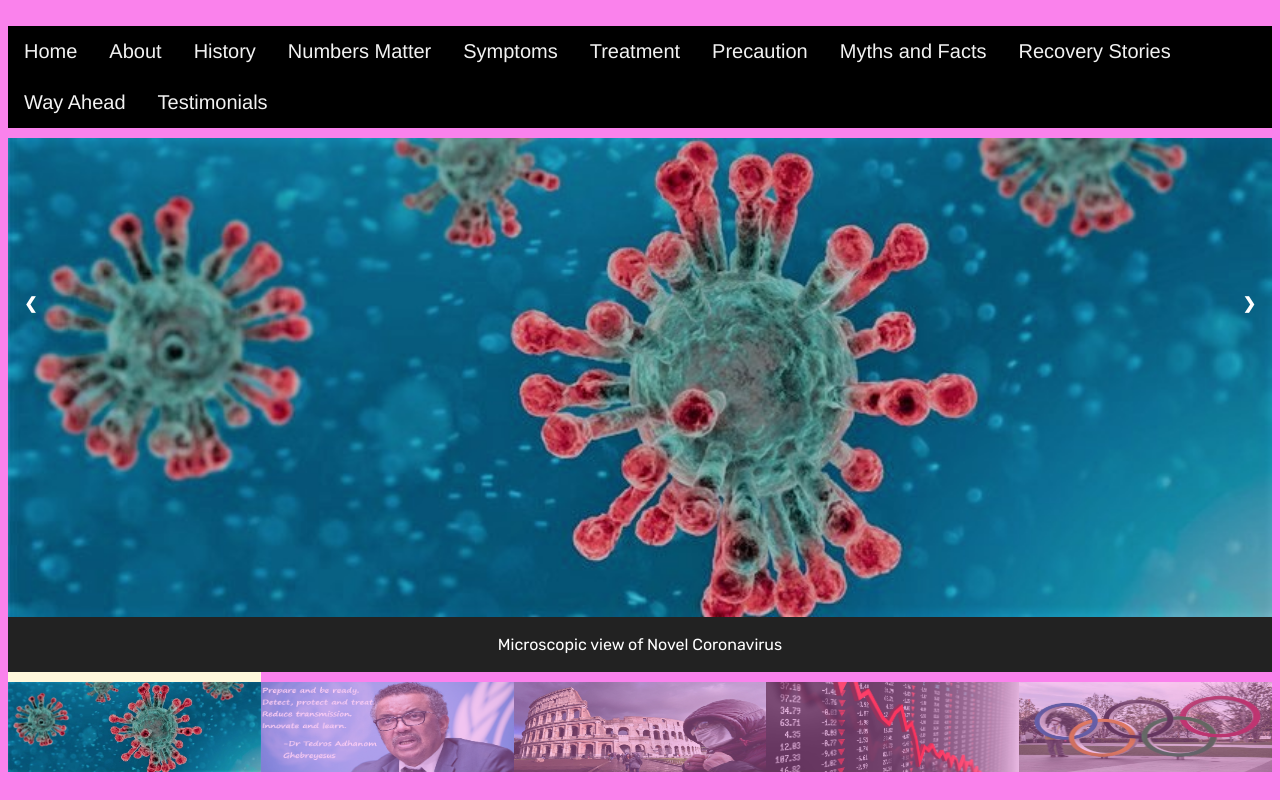
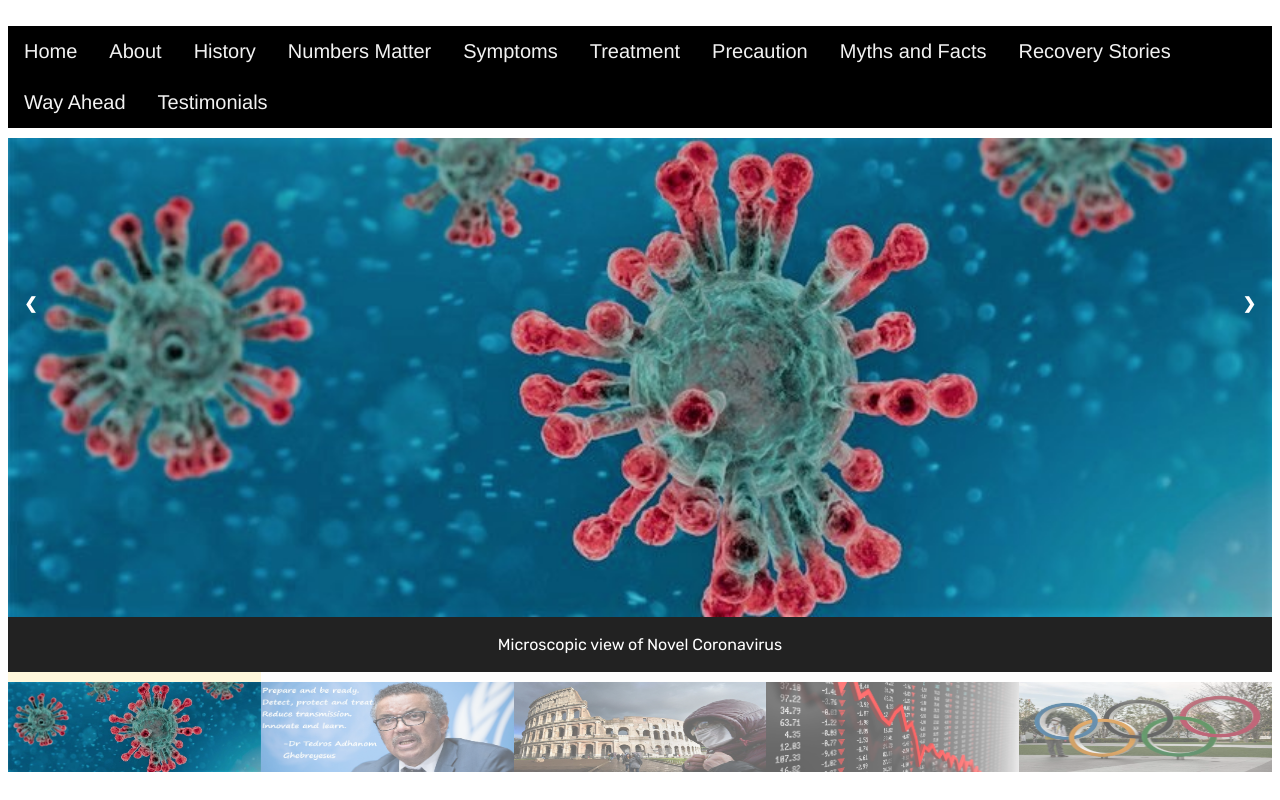
Before and after one commit to snh3003/COVID-19, a plain HTML site: page index.html in a window 1280 px wide. Shown: the top 800 px of the page. Drawn offline with Linux system fonts and the light colour scheme.

Commit message:
Update styleCoro.css

```diff
--- a/styleCoro.css
+++ b/styleCoro.css
@@ -3,7 +3,7 @@ html{
 }
 
 body{
-    background-color: rgb(250, 130, 236);
+    background-color: #fff;
 }
 
 .container img{
```
